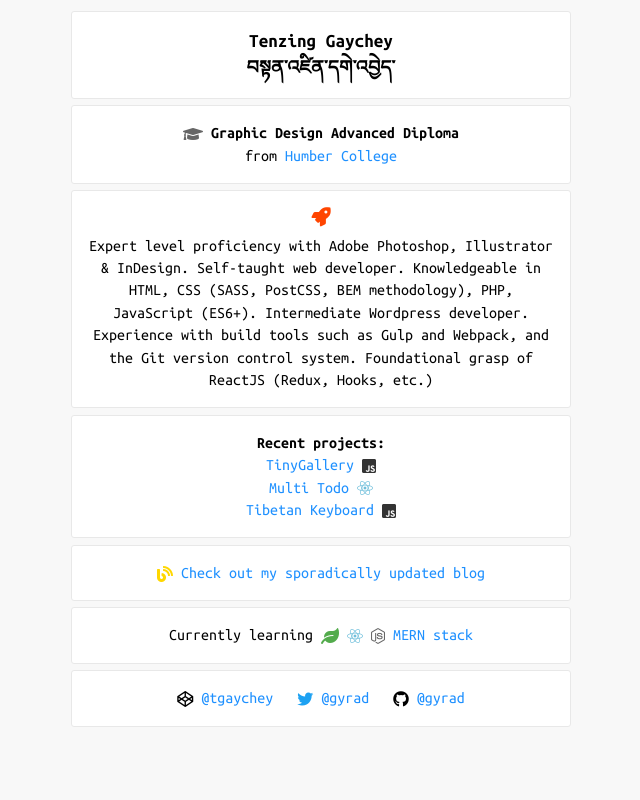
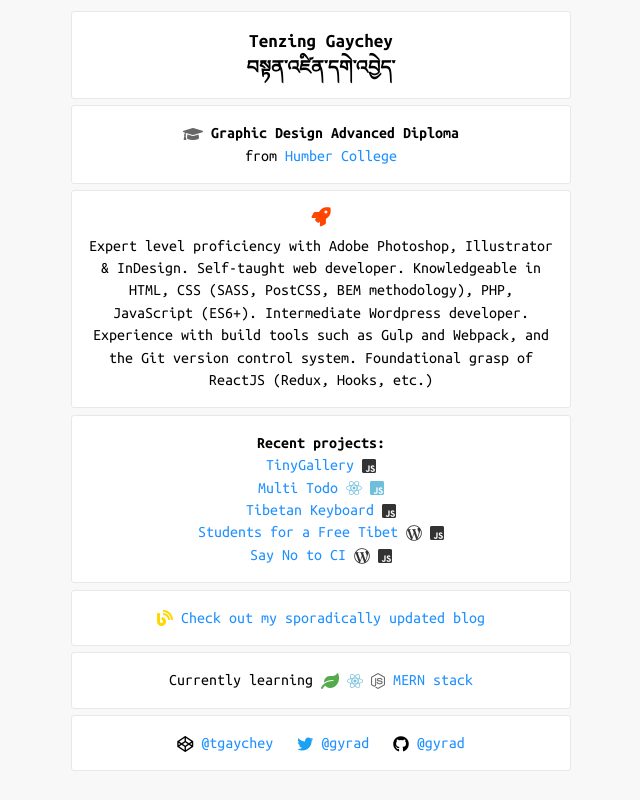
Before and after one commit to gyrad/gyrad.github.io, a website: page index.html in a window 1280 px wide. Shown: the whole page, without its empty margins (319-959 px from the left). Drawn offline with Linux system fonts and the light colour scheme.

Commit message:
Added some more projects.

```diff
--- a/index.html
+++ b/index.html
@@ -137,11 +137,24 @@
               >Multi Todo</a
             >
             <i class="fab fa-react" style="color: #6FBFDB;"></i>
+            <i class="fab fa-js-square" style="color: #6FBFDB;"></i>
           </li>
           <li>
             <a target="_blank" href="https://github.com/gyrad/tibetan-keyboard"
               >Tibetan Keyboard</a
             >
+            <i class="fab fa-js-square" style="color: #333;"></i>
+          </li>
+          <li>
+            <a target="_blank" href="https://studentsforafreetibet.org"
+              >Students for a Free Tibet</a
+            >
+            <i class="fab fa-wordpress-simple" style="color: #333;"></i>
+            <i class="fab fa-js-square" style="color: #333;"></i>
+          </li>
+          <li>
+            <a target="_blank" href="https://saynotoci.org">Say No to CI</a>
+            <i class="fab fa-wordpress-simple" style="color: #333;"></i>
             <i class="fab fa-js-square" style="color: #333;"></i>
           </li>
         </ul>
```
